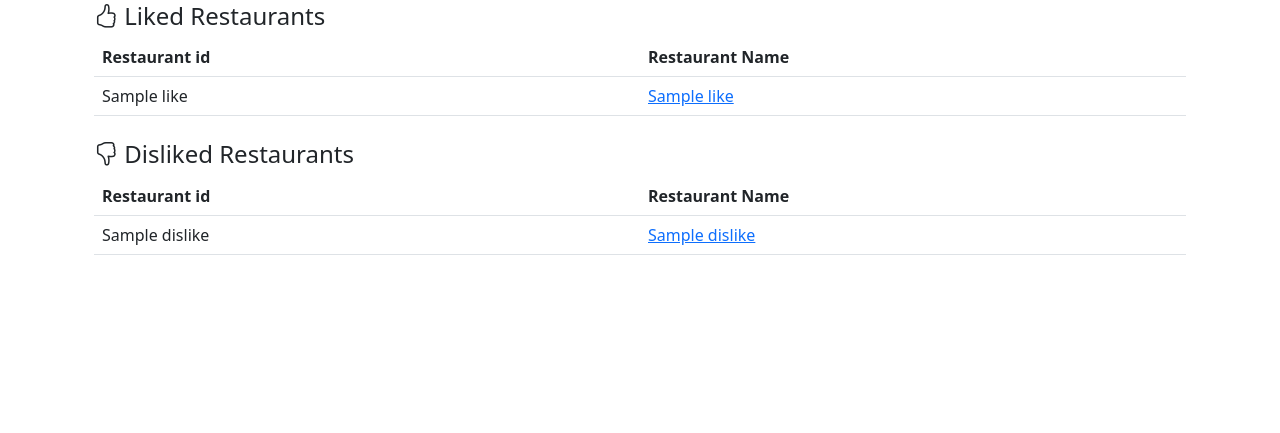
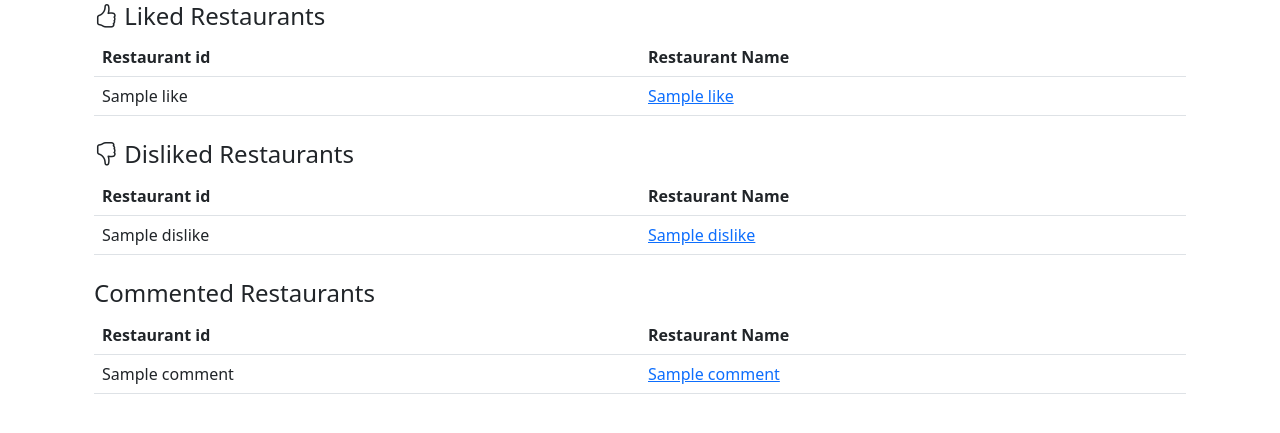
Before and after one commit to Xiaoyang-Song/NYC-Restaurant-Inspection-Database, a Flask app: template frontend/templates/userpage/userinfo.html in a window 1280 px wide. Shown: the part 264-697 px from the top of the page. Run offline with Flask 2, Linux system fonts and the light colour scheme; the template is opened without the code that fills it: most values are stand-ins (such as "Sample title", 1, 10 or a date in 2020); parts of the project's set-up code (start-up, migrations or seed data) failed here and were passed over.

Commit message:
Update: final

```diff
--- a/frontend/templates/userpage/userinfo.html
+++ b/frontend/templates/userpage/userinfo.html
@@ -1,19 +1,36 @@
 <html>
   <head>
-  <meta charset="utf-8">
-  <meta name="viewport" content="width=device-width, initial-scale=1">
-  <link href="https://cdn.jsdelivr.net/npm/bootstrap@5.2.2/dist/css/bootstrap.min.css" rel="stylesheet" integrity="sha384-Zenh87qX5JnK2Jl0vWa8Ck2rdkQ2Bzep5IDxbcnCeuOxjzrPF/et3URy9Bv1WTRi" crossorigin="anonymous">
+    <meta charset="utf-8" />
+    <meta name="viewport" content="width=device-width, initial-scale=1" />
+    <link
+      href="https://cdn.jsdelivr.net/npm/bootstrap@5.2.2/dist/css/bootstrap.min.css"
+      rel="stylesheet"
+      integrity="sha384-Zenh87qX5JnK2Jl0vWa8Ck2rdkQ2Bzep5IDxbcnCeuOxjzrPF/et3URy9Bv1WTRi"
+      crossorigin="anonymous"
+    />
     <link rel="stylesheet" href="{{ url_for('static', filename='my.css') }}" />
-  <link rel="stylesheet" href="https://cdn.jsdelivr.net/npm/bootstrap-icons@1.10.2/font/bootstrap-icons.css">
+    <link rel="stylesheet" href="https://cdn.jsdelivr.net/npm/bootstrap-icons@1.10.2/font/bootstrap-icons.css" />
 
- <script src="https://cdn.jsdelivr.net/npm/bootstrap@5.2.2/dist/js/bootstrap.bundle.min.js" integrity="sha384-OERcA2EqjJCMA+/3y+gxIOqMEjwtxJY7qPCqsdltbNJuaOe923+mo//f6V8Qbsw3" crossorigin="anonymous"></script>
+    <script
+      src="https://cdn.jsdelivr.net/npm/bootstrap@5.2.2/dist/js/bootstrap.bundle.min.js"
+      integrity="sha384-OERcA2EqjJCMA+/3y+gxIOqMEjwtxJY7qPCqsdltbNJuaOe923+mo//f6V8Qbsw3"
+      crossorigin="anonymous"
+    ></script>
   </head>
 
   <body>
     <nav class="navbar navbar-expand-lg bg-light">
       <div class="container-fluid">
         <a class="navbar-brand" href="#">NYC RestaurantDB</a>
-        <button class="navbar-toggler" type="button" data-bs-toggle="collapse" data-bs-target="#navbarSupportedContent" aria-controls="navbarSupportedContent" aria-expanded="false" aria-label="Toggle navigation">
+        <button
+          class="navbar-toggler"
+          type="button"
+          data-bs-toggle="collapse"
+          data-bs-target="#navbarSupportedContent"
+          aria-controls="navbarSupportedContent"
+          aria-expanded="false"
+          aria-label="Toggle navigation"
+        >
           <span class="navbar-toggler-icon"></span>
         </button>
         <div class="collapse navbar-collapse" id="navbarSupportedContent">
@@ -33,12 +50,18 @@
           </ul>
           <ul class="navbar-nav ms-auto mb-2 mb-lg-0">
             <li class="nav-item dropdown dropstart">
-              <a class="nav-link zctive dropdown-toggle" href="#" role="button" data-bs-toggle="dropdown" aria-expanded="false">
+              <a
+                class="nav-link zctive dropdown-toggle"
+                href="#"
+                role="button"
+                data-bs-toggle="dropdown"
+                aria-expanded="false"
+              >
                 User
               </a>
               <ul class="dropdown-menu">
                 <li><a class="dropdown-item" href="/userpage/userinfo">My Page</a></li>
-                <li><hr class="dropdown-divider"></li>
+                <li><hr class="dropdown-divider" /></li>
                 <li><a class="dropdown-item" href="{{ url_for('auth.logout') }}">Log Out</a></li>
               </ul>
             </li>
@@ -57,7 +80,7 @@
 
       <div class="container mb-4">
         <h4><i class="bi bi-hand-thumbs-up"></i> Liked Restaurants</h4>
-          <table class="table table-hover" style="table-layout:fixed">
+        <table class="table table-hover" style="table-layout: fixed">
           {%if like%}
           <tr>
             <th scope="col" class="th-sm">Restaurant id</th>
@@ -74,7 +97,7 @@
 
       <div class="container mb-4">
         <h4><i class="bi bi-hand-thumbs-down"></i> Disliked Restaurants</h4>
-          <table class="table table-hover" style="table-layout:fixed">
+        <table class="table table-hover" style="table-layout: fixed">
           {%if dislike%}
           <tr>
             <th scope="col" class="th-sm">Restaurant id</th>
@@ -89,6 +112,22 @@
         </table>
       </div>
 
+      <div class="container mb-4">
+        <h4>Commented Restaurants</h4>
+        <table class="table table-hover" style="table-layout: fixed">
+          {%if comment%}
+          <tr>
+            <th scope="col" class="th-sm">Restaurant id</th>
+            <th scope="col" class="th-sm">Restaurant Name</th>
+          </tr>
+          {%endif%} {% for n in comment %}
+          <tr>
+            <td>{{n[1]}}</td>
+            <td><a href="{{ url_for('functions.page', rid=n[1]) }}">{{n[2]}}</a></td>
+          </tr>
+          {% endfor %}
+        </table>
+      </div>
     </div>
   </body>
 </html>
--- a/frontend/userpage.py
+++ b/frontend/userpage.py
@@ -31,8 +31,11 @@ def userinfo():
     # Extract current user's dislike list
     cmd = "SELECT U.userid, F.rid, R.DBA FROM Users AS U, Feel AS F, Restaurant AS R WHERE U.userid=F.userid AND U.userid = (:id) AND feel='Dislike' AND R.rid=F.rid"
     dislike = g.conn.execute(text(cmd), id=userid).fetchall()
+
+    cmd = "SELECT U.userid, RPO.rid, R.DBA FROM Users AS U, Reviews_Post_Own AS RPO, Restaurant AS R WHERE U.userid=RPO.userid AND U.userid = (:id) AND R.rid=RPO.rid"
+    comment = g.conn.execute(text(cmd), id=userid).fetchall()
     # ic(info)
-    return render_template('userpage/userinfo.html', like=like, dislike=dislike, user_info=user_info)
+    return render_template('userpage/userinfo.html', like=like, dislike=dislike, comment=comment, user_info=user_info)
 
 
 @bp.before_app_request
```
Also changed, not shown: 1 other file. Lines whose indentation alone changed are shown as unchanged.
